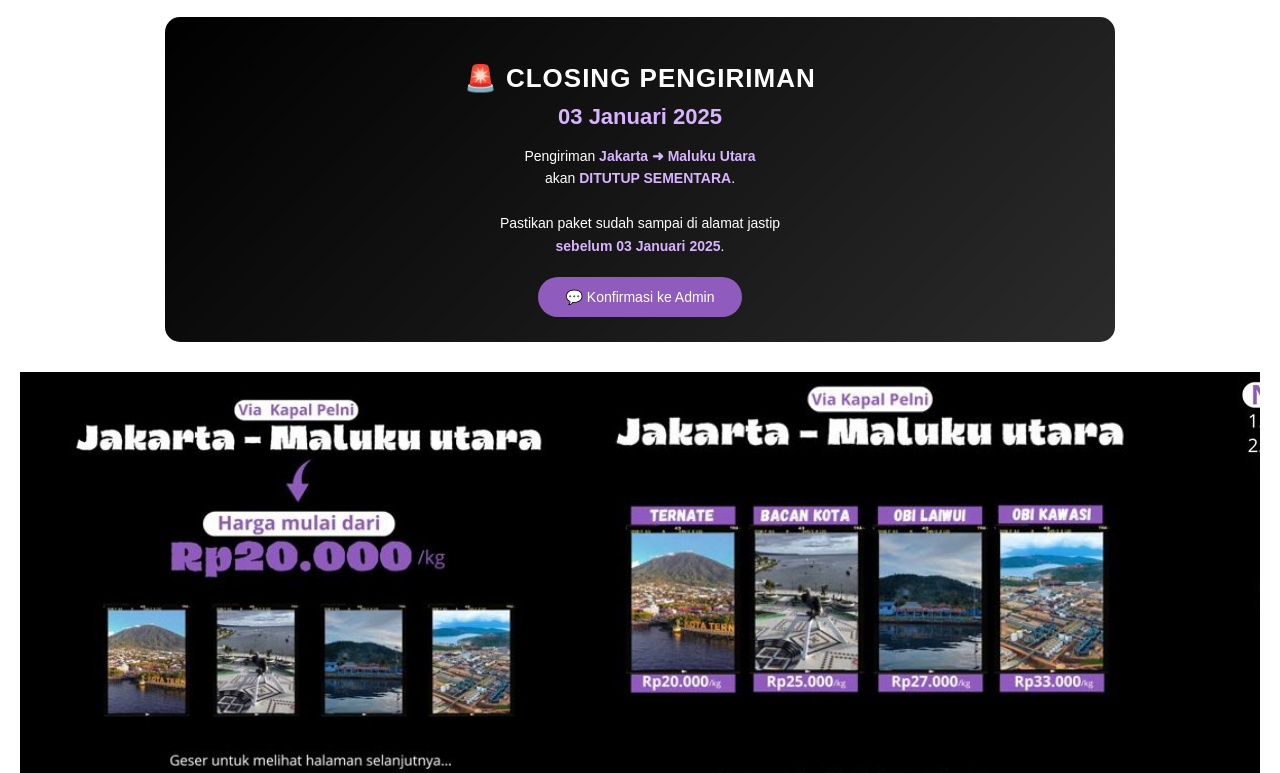
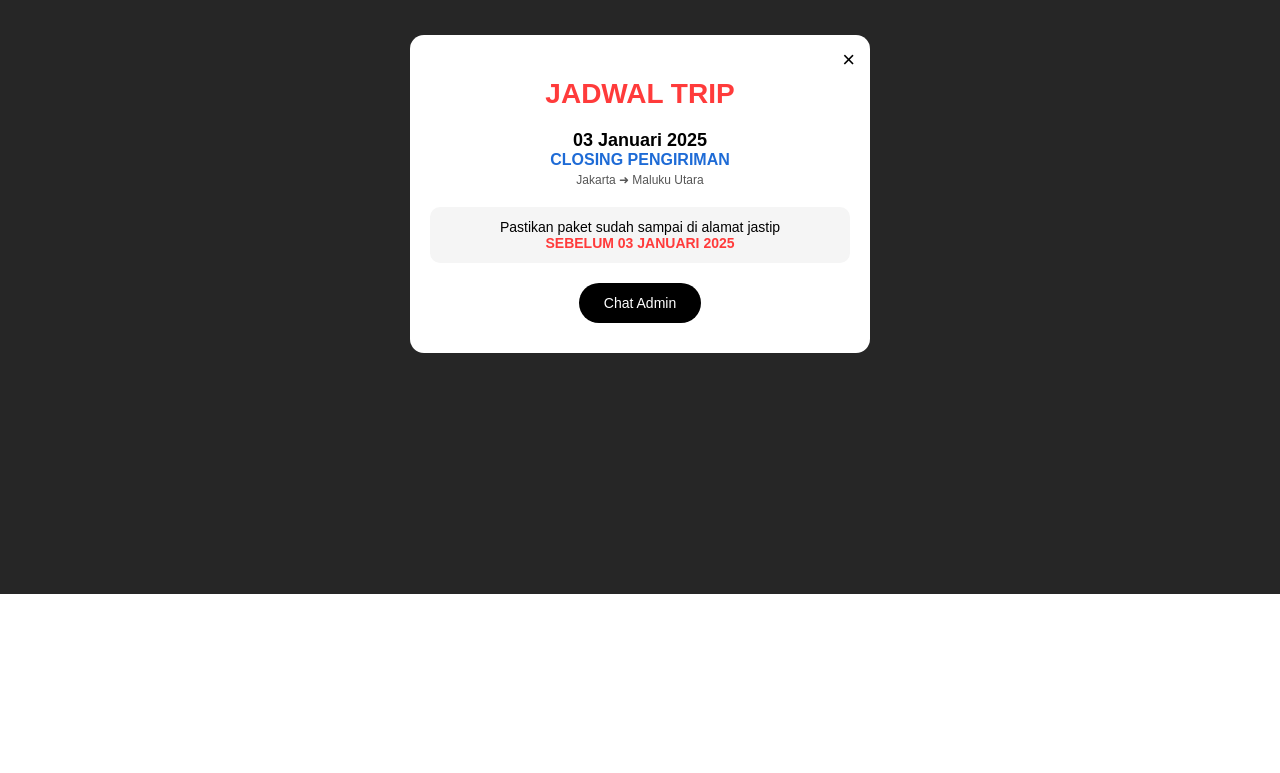
Before and after one commit to woejastip/woejastipp, a plain HTML site: page index.html in a window 1280 px wide. Shown: the part 206-979 px from the top of the page. After the commit the page ends 800 px from the top, so only its background shows below. Drawn offline with Linux system fonts and the light colour scheme.

Commit message:
Update index.html

```diff
--- a/index.html
+++ b/index.html
@@ -9,188 +9,137 @@
 body {
     font-family: Arial, sans-serif;
     margin: 0;
-            padding: 0;
-            background-color: #fff;
-            color: #000;
-            display: flex;
-            flex-direction: column;
-            min-height: 100vh;
+    background: #fff;
 }
 
-        /* Header */
-        header {
-            background-color: #000;
-            text-align: center;
-            padding: 20px 0;
+/* Overlay */
+.popup-overlay {
+    position: fixed;
+    top: 0;
+    left: 0;
+    width: 100%;
+    height: 100%;
+    background: rgba(0,0,0,0.85);
+    display: flex;
+    align-items: center;
+    justify-content: center;
+    z-index: 9999;
 }
 
-        .logo {
-            width: 150px;
-            height: auto;
-            display: block;
-            margin: 0 auto;
+/* Popup Box */
+.popup-box {
+    background: #fff;
+    width: 90%;
+    max-width: 420px;
+    border-radius: 14px;
+    padding: 25px 20px 30px;
+    text-align: center;
+    position: relative;
 }
 
-        .navbar {
-            margin-top: 10px;
+/* Close Button */
+.popup-close {
+    position: absolute;
+    top: 12px;
+    right: 15px;
+    font-size: 22px;
+    cursor: pointer;
 }
 
-        .navbar a {
+/* Title */
+.popup-box h1 {
+    font-size: 28px;
+    color: #ff3b3b;
+    margin-bottom: 20px;
+    font-weight: bold;
+}
+
+/* Schedule Item */
+.schedule {
+    margin-bottom: 18px;
+}
+
+.schedule .date {
+    font-size: 18px;
+    font-weight: bold;
+    color: #000;
+}
+
+.schedule .type {
+    font-size: 16px;
+    font-weight: bold;
+    color: #1e6bd6;
+}
+
+.schedule small {
+    display: block;
+    font-size: 12px;
+    color: #555;
+    margin-top: 4px;
+}
+
+/* Highlight Closing */
+.closing {
+    margin-top: 20px;
+    padding: 12px;
+    background: #f5f5f5;
+    border-radius: 10px;
+    font-size: 14px;
+}
+
+.closing span {
+    color: #ff3b3b;
+    font-weight: bold;
+}
+
+/* Button */
+.popup-btn {
+    margin-top: 20px;
+    display: inline-block;
+    padding: 12px 25px;
+    background: #000;
     color: #fff;
-            margin: 0 20px;
+    border-radius: 25px;
     text-decoration: none;
     font-size: 14px;
 }
-
-        .navbar a:hover {
-            text-decoration: underline;
-        }
-
-        /* Content */
-        .content {
-            text-align: center;
-            padding: 20px;
-            flex: 1;
-        }
-
-        .content h1 {
-            font-size: 30px;
-            margin-bottom: 0;
-        }
-
-        .content h1 span {
-            color: #8f5bbd;
-        }
-
-        .tagline {
-            font-size: 14px;
-            margin: 5px 0 20px;
-        }
-
-        /* Banner Closing */
-        .closing-banner {
-            max-width: 900px;
-            margin: 0 auto 30px;
-            padding: 25px;
-            border-radius: 15px;
-            background: linear-gradient(135deg, #000, #2b2b2b);
-            color: #fff;
-        }
-
-        .closing-banner h2 {
-            font-size: 26px;
-            margin-bottom: 10px;
-            letter-spacing: 1px;
-        }
-
-        .closing-banner .date {
-            font-size: 22px;
-            font-weight: bold;
-            color: #d8b4ff;
-            margin-bottom: 15px;
-        }
-
-        .closing-banner p {
-            font-size: 14px;
-            line-height: 1.6;
-            margin-bottom: 20px;
-        }
-
-        .highlight {
-            color: #d8b4ff;
-            font-weight: bold;
-        }
-
-        .cta-btn {
-            display: inline-block;
-            padding: 12px 28px;
-            background: #8f5bbd;
-            color: #fff;
-            text-decoration: none;
-            border-radius: 30px;
-            font-size: 14px;
-        }
-
-        .cta-btn:hover {
-            background: #7a48a3;
-        }
-
-        /* Image Scroll */
-        .image-container {
-            width: 100%;
-            overflow-x: scroll;
-            display: flex;
-            scroll-snap-type: x mandatory;
-            -webkit-overflow-scrolling: touch;
-        }
-
-        .image-container img {
-            width: 100vw;
-            height: auto;
-            object-fit: cover;
-            scroll-snap-align: start;
-        }
-
-        /* Footer */
-        footer {
-            background-color: #000;
-            color: #fff;
-            text-align: center;
-            padding: 10px 0;
-            font-size: 12px;
+.popup-btn:hover {
+    background: #333;
 }
 </style>
 </head>
 
 <body>
 
-    <!-- Header -->
-    <header>
-        <img src="woe.png" alt="Logo woe.jastip" class="logo">
+<!-- POPUP -->
+<div class="popup-overlay" id="popup">
+    <div class="popup-box">
+        <div class="popup-close" onclick="closePopup()">×</div>
 
-        <div class="navbar">
-            <a href="https://wa.me/6282258401126" target="_blank">Chat Admin</a>
-            <a href="Daftaralamat.html">Alamat Jastip</a>
-            <a href="https://docs.google.com/spreadsheets/d/1cCVanB4qUDq5Z-tmNV3FUHqxOZ7ufeDDj3_JG8kD0v4/edit?usp=sharing" target="_blank">
-                Cek Paket
-            </a>
-        </div>
-    </header>
+        <h1>JADWAL TRIP</h1>
 
-    <!-- Content -->
-    <div class="content">
-        <h1>Selamat datang di <span>woe.jastip</span>!</h1>
-        <div class="tagline">"Titipan Aman, No Drama! #woejastip"</div>
-
-        <!-- Banner Closing -->
-        <div class="closing-banner">
-            <h2>🚨 CLOSING PENGIRIMAN</h2>
+        <div class="schedule">
             <div class="date">03 Januari 2025</div>
-
-            <p>
-                Pengiriman <span class="highlight">Jakarta ➜ Maluku Utara</span><br>
-                akan <span class="highlight">DITUTUP SEMENTARA</span>.<br><br>
-                Pastikan paket sudah sampai di alamat jastip<br>
-                <span class="highlight">sebelum 03 Januari 2025</span>.
-            </p>
-
-            <a href="https://wa.me/6282258401126" target="_blank" class="cta-btn">
-                💬 Konfirmasi ke Admin
-            </a>
+            <div class="type">CLOSING PENGIRIMAN</div>
+            <small>Jakarta ➜ Maluku Utara</small>
         </div>
 
-        <!-- Image Scroll -->
-        <div class="image-container">
-            <img src="woe1.jpg" alt="Kota Ternate">
-            <img src="woe2.jpg" alt="Bacan">
-            <img src="woe3.jpg" alt="Obi">
+        <div class="closing">
+            Pastikan paket sudah sampai di alamat jastip<br>
+            <span>SEBELUM 03 JANUARI 2025</span>
+        </div>
+
+        <a href="https://wa.me/6282258401126" target="_blank" class="popup-btn">
+            Chat Admin
+        </a>
     </div>
 </div>
 
-    <!-- Footer -->
-    <footer>
-        © 2024 woe.jastip By. Dhani Mochtar
-    </footer>
+<script>
+function closePopup() {
+    document.getElementById("popup").style.display = "none";
+}
+</script>
 
 </body>
 </html>
```
Lines whose indentation alone changed are shown as unchanged.
